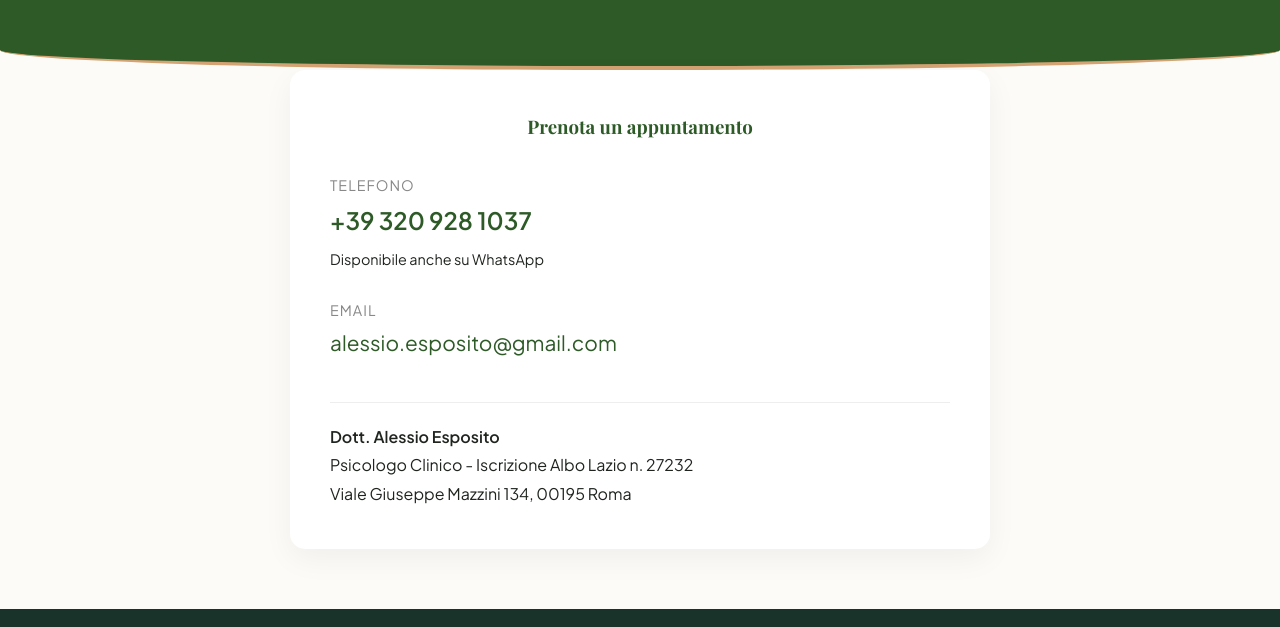
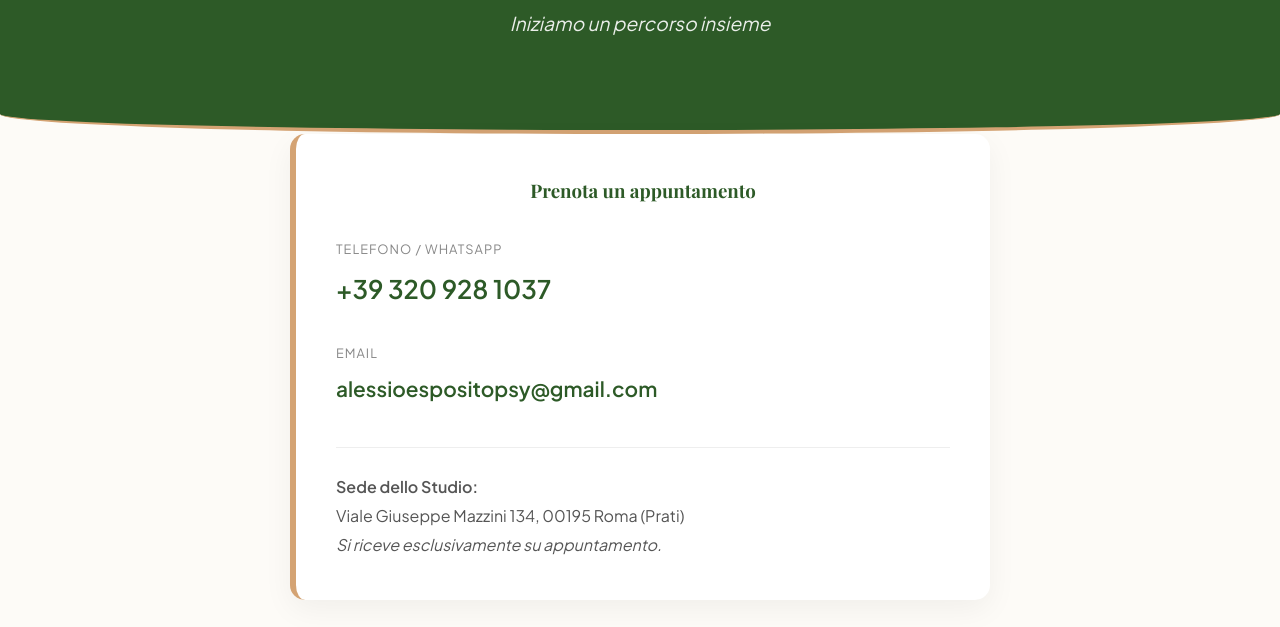
Before and after one commit to alessioespositopsy/alessioespositopsy, a plain HTML site: page contatti.html in a window 1280 px wide. Shown: the part 165-792 px from the top of the page. Drawn offline with nearby package versions, Linux system fonts and the light colour scheme; a web font is replaced by a local one.

Commit message:
Update contatti.html

```diff
--- a/contatti.html
+++ b/contatti.html
@@ -20,39 +20,42 @@
     <header class="hero" style="padding: 60px 0; background-image: none; background-color: var(--primary);">
         <div class="container">
             <h1 style="color: white;">Contatti</h1>
+            <p style="color: white; opacity: 0.9;">Iniziamo un percorso insieme</p>
         </div>
     </header>
 
     <main class="container section-padding">
         <div style="max-width: 700px; margin: 0 auto;">
 
-            <div class="service-card" style="text-align: left; padding: 40px;">
-                <h3 style="margin-bottom: 30px; text-align: center;">Prenota un appuntamento</h3>
+            <div class="service-card" style="text-align: left; padding: 40px; border-left: 6px solid var(--accent);">
+                <h3 style="margin-bottom: 30px; text-align: center; color: var(--primary);">Prenota un appuntamento</h3>
 
-                <div style="margin-bottom: 25px;">
-                    <p style="font-size: 0.9rem; text-transform: uppercase; color: #888; letter-spacing: 1px;">Telefono</p>
-                    <a href="tel:+393209281037" style="font-size: 1.5rem; color: var(--primary); font-weight: bold; text-decoration: none;">+39 320 928 1037</a>
-                    <p style="font-size: 0.9rem; margin-top: 5px;">Disponibile anche su WhatsApp</p>
+                <div style="margin-bottom: 30px;">
+                    <p style="font-size: 0.8rem; text-transform: uppercase; color: #888; letter-spacing: 1px; margin-bottom: 5px;">Telefono / WhatsApp</p>
+                    <a href="tel:+393209281037" style="font-size: 1.6rem; color: var(--primary); font-weight: bold; text-decoration: none;">+39 320 928 1037</a>
                 </div>
 
-                <div style="margin-bottom: 25px;">
-                    <p style="font-size: 0.9rem; text-transform: uppercase; color: #888; letter-spacing: 1px;">Email</p>
-                    <a href="mailto:alessio.esposito@gmail.com" style="font-size: 1.3rem; color: var(--primary); text-decoration: none;">alessio.esposito@gmail.com</a>
+                <div style="margin-bottom: 30px;">
+                    <p style="font-size: 0.8rem; text-transform: uppercase; color: #888; letter-spacing: 1px; margin-bottom: 5px;">Email</p>
+                    <a href="mailto:alessioespositopsy@gmail.com" style="font-size: 1.3rem; color: var(--primary); text-decoration: none; font-weight: 600;">alessioespositopsy@gmail.com</a>
                 </div>
 
-                <div style="margin-top: 40px; padding-top: 20px; border-top: 1px solid #eee;">
-                    <p><strong>Dott. Alessio Esposito</strong><br>
-                    Psicologo Clinico - Iscrizione Albo Lazio n. 27232<br>
-                    Viale Giuseppe Mazzini 134, 00195 Roma</p>
+                <div style="margin-top: 40px; padding-top: 25px; border-top: 1px solid #eee; color: #555;">
+                    <p><strong>Sede dello Studio:</strong><br>
+                    Viale Giuseppe Mazzini 134, 00195 Roma (Prati)<br>
+                    <em>Si riceve esclusivamente su appuntamento.</em></p>
                 </div>
             </div>
 
+            <p style="text-align: center; margin-top: 30px; font-size: 0.9rem; opacity: 0.7;">
+                Iscrizione Ordine Psicologi Lazio n. 27232
+            </p>
         </div>
     </main>
 
     <footer>
         <div class="container">
-            <p>© 2024 Dott. Alessio Esposito</p>
+            <p>© 2024 Dott. Alessio Esposito | alessioespositopsy@gmail.com</p>
         </div>
     </footer>
 </body>
```
